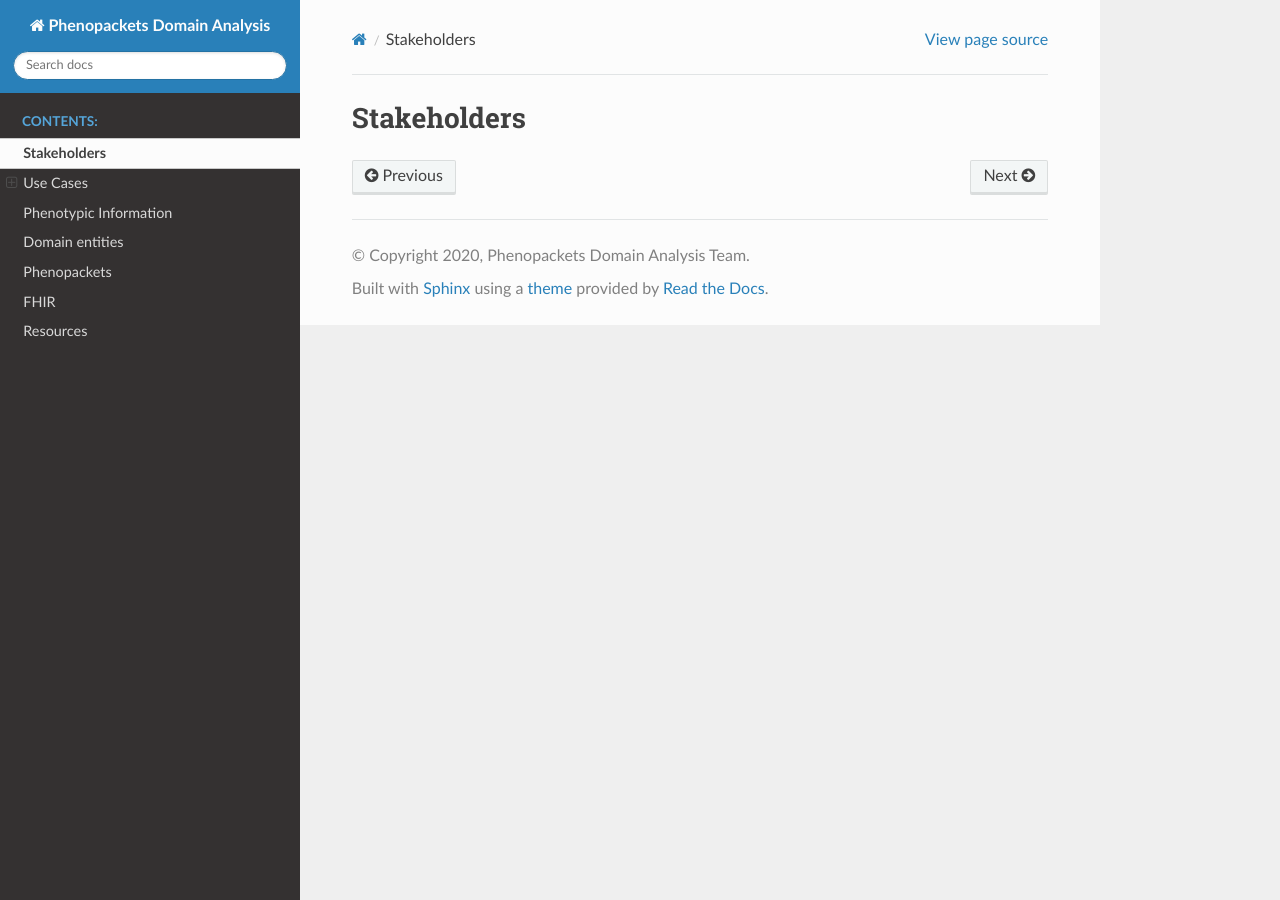
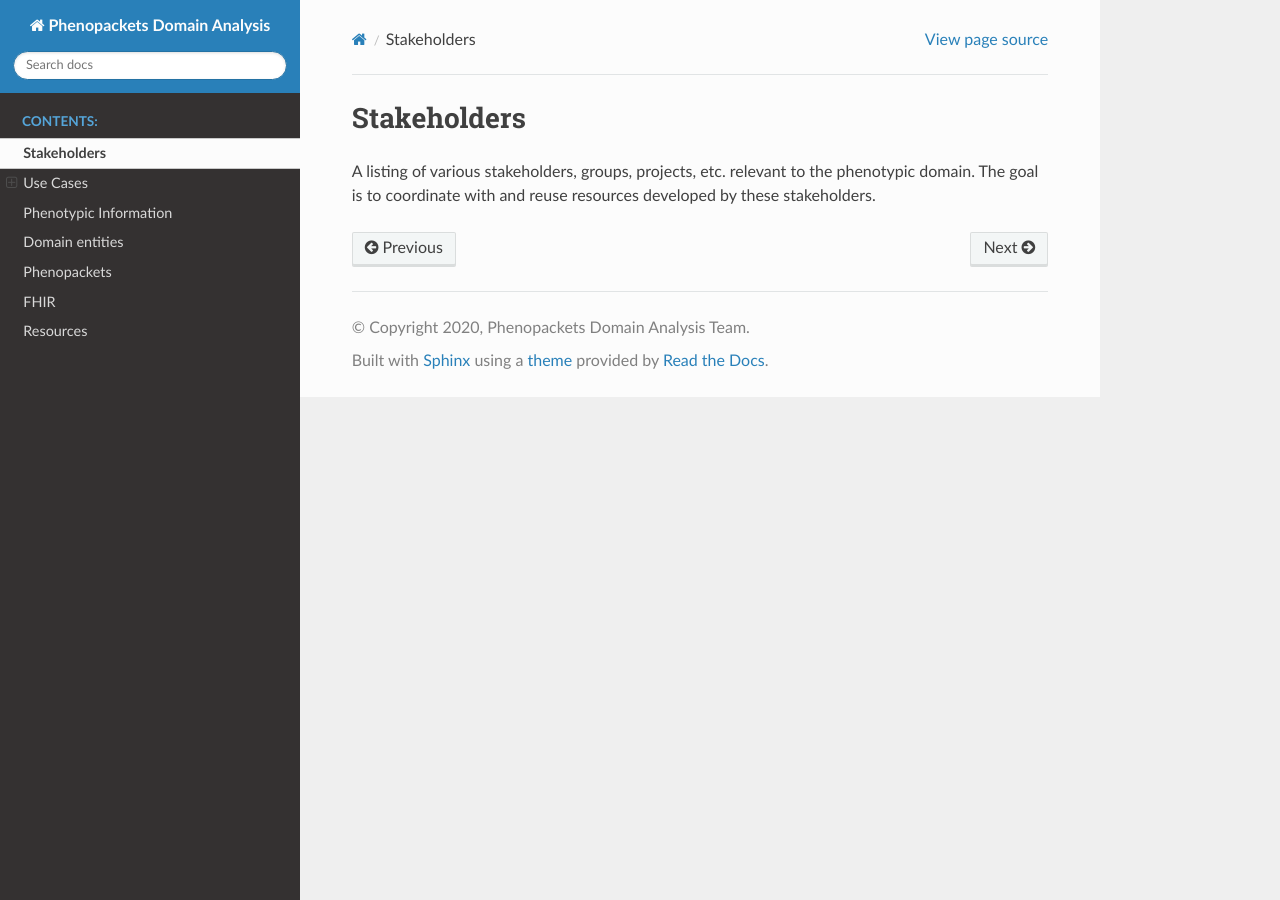
Before and after one commit to phenopackets/domain-analysis, a Sphinx documentation site: the page built from docs/stakeholders.rst, in a window 1280 px wide. Built offline with Sphinx 7.4.7 and the Read the Docs theme 2.0.0, drawn with Linux system fonts in a browser that asks for light colours.

Commit message:
Update stakeholders.rst

```diff
--- a/docs/stakeholders.rst
+++ b/docs/stakeholders.rst
@@ -1,3 +1,4 @@
 ==================
 Stakeholders
 ==================
+A listing of various stakeholders, groups, projects, etc. relevant to the phenotypic domain. The goal is to coordinate with and reuse resources developed by these stakeholders.
```
